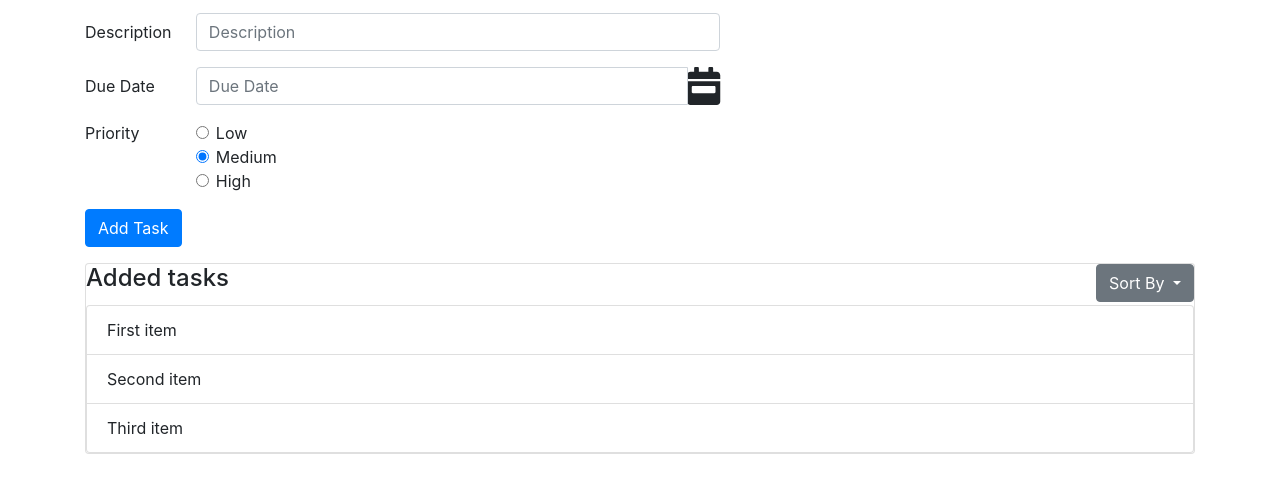
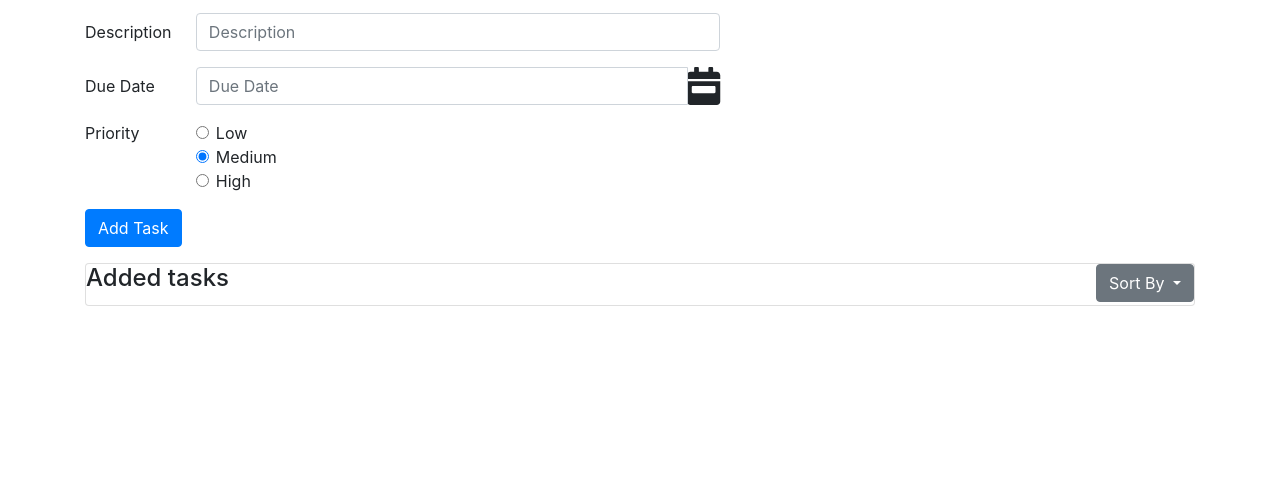
Before and after one commit to ayush11-11/Task-Manager, a website: page public/index.html in a window 1280 px wide. Shown: the part 97-590 px from the top of the page. Drawn offline with nearby package versions, Linux system fonts and the light colour scheme; no server answers.

Commit message:
default remove

```diff
--- a/public/index.html
+++ b/public/index.html
@@ -113,9 +113,7 @@
     <!------------------added Tasks-->
     <div class="card-content">
       <ul class="list-group taskList" id="taskList">
-        <li class="list-group-item">First item</li>
-        <li class="list-group-item">Second item</li>
-        <li class="list-group-item">Third item</li>
+
       </ul>
     </div>
     </div>
```
